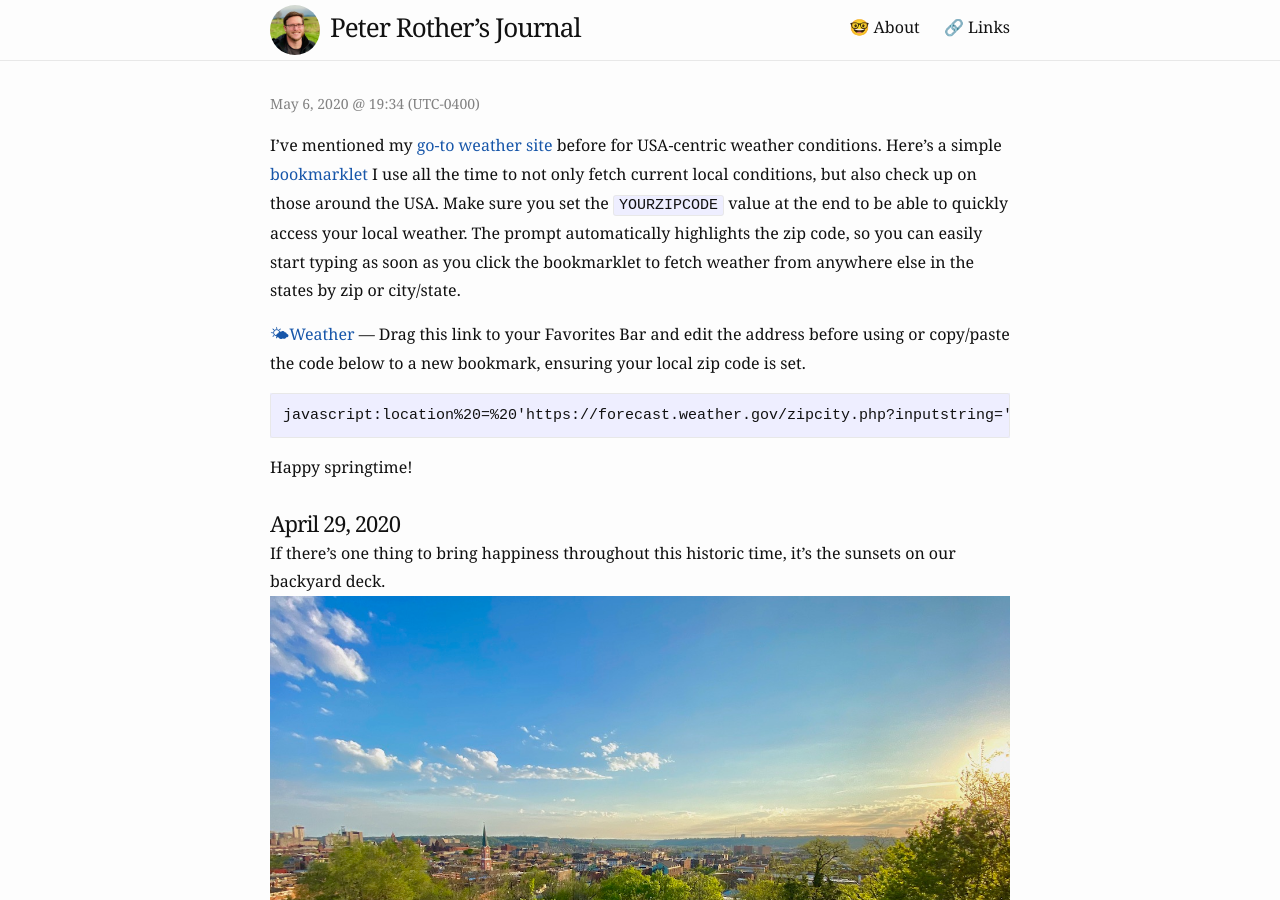
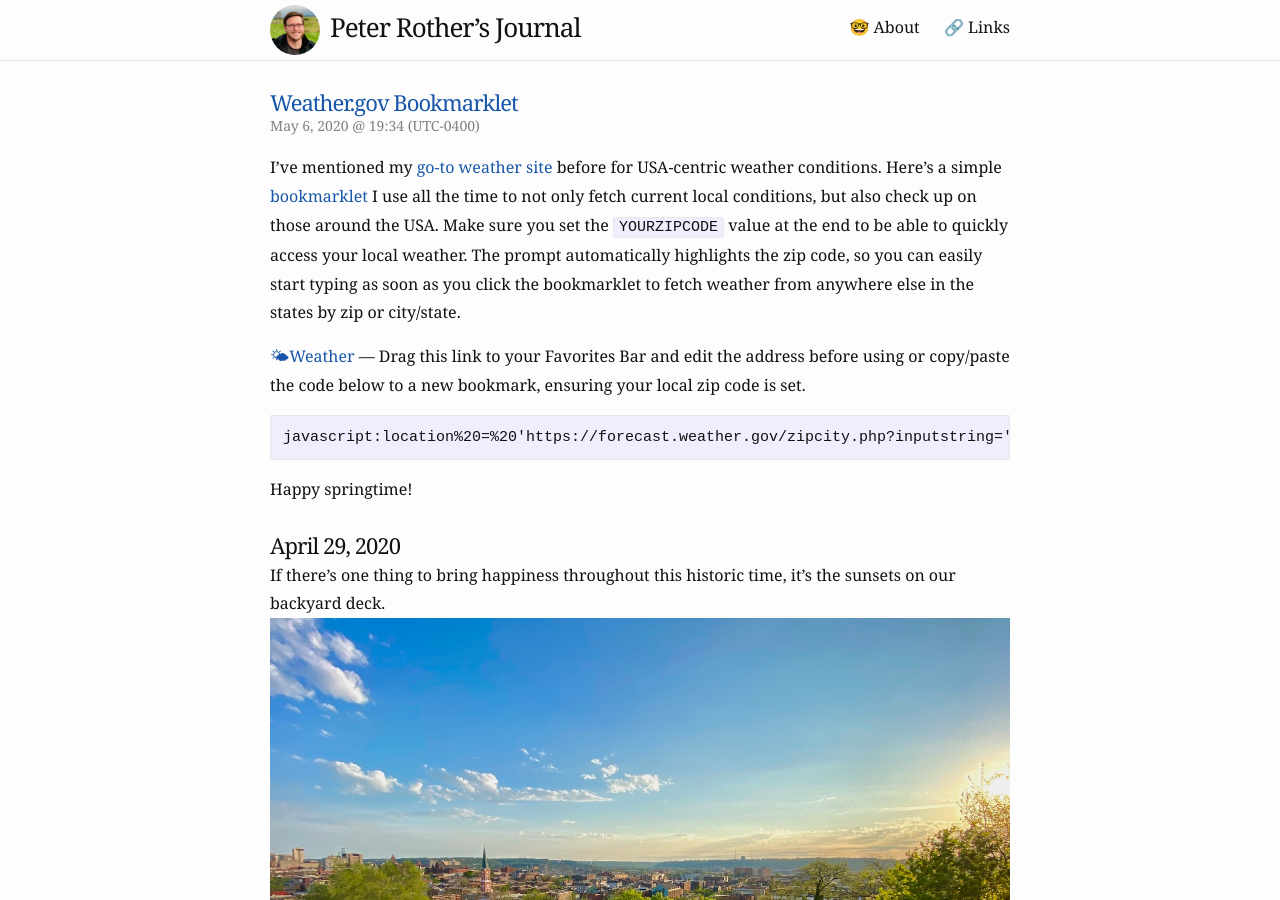
Before and after one commit to peterrother/peterrother.github.io, a Jekyll site: the page built from index.html, in a window 1280 px wide and 900 px high. Built offline with Jekyll 4.4.1, drawn with Linux system fonts in a browser that asks for light colours; the list of posts is cut into pages by our own code.

Commit message:
Undo change

```diff
--- a/_includes/post_detail.html
+++ b/_includes/post_detail.html
@@ -3,6 +3,9 @@
 	<h1 class="post-title" itemprop="name headline">
 	{% if page.title %}
 		<a href="{{ root_url }}{{ page.url }}">{{ page.title }}</a>
+	{% endif %}
+	{% if post.title %}
+		<a href="{{ root_url }}{{ post.url }}">{{ post.title }}</a>
 	{% endif %}
 	</h1>
 
```
